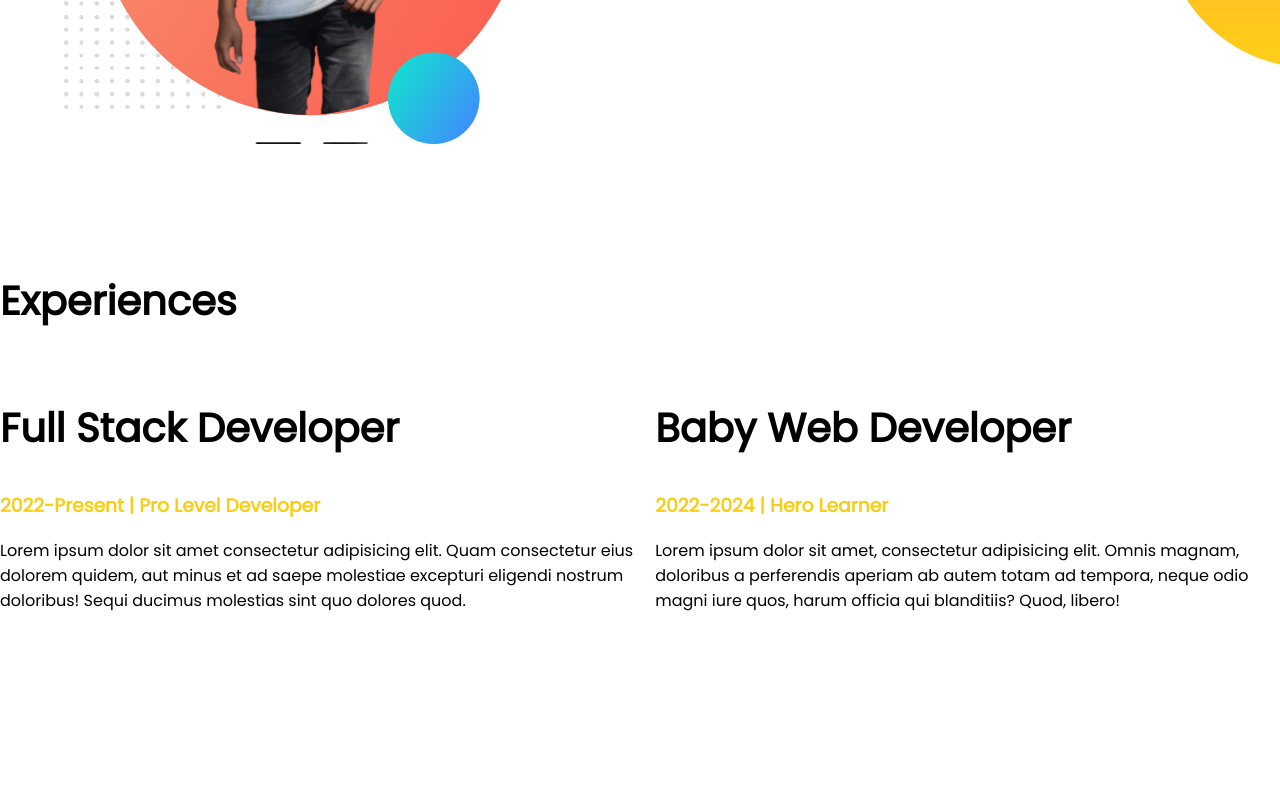
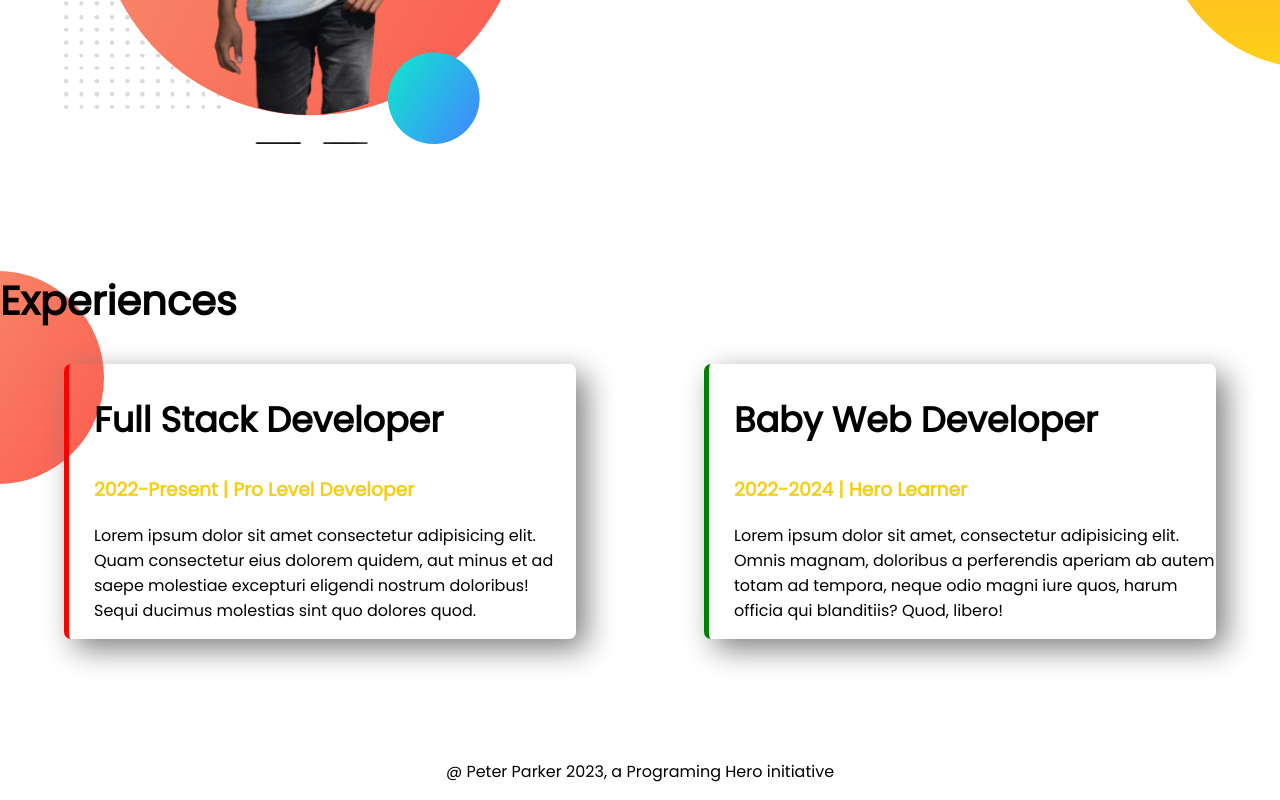
Before and after one commit to Unumongmarmahub/another-first-project-in-github, a plain HTML site: page index.html in a window 1280 px wide. Shown: the part 883-1683 px from the top of the page. Before the commit the page ends 1632 px from the top, so only its background shows below. Drawn offline with Linux system fonts and the light colour scheme.

Commit message:
compleate

```diff
--- a/index.html
+++ b/index.html
@@ -47,15 +47,15 @@
   <section class="experience-area">
     <h1>Experiences</h1>
     <div class="flexible-container">
-      <div class="experience-item">
-        <h1>Full Stack Developer</h1>
+      <div id="full-stack-developer" class="experience-item">
+        <h2>Full Stack Developer</h2>
         <h3 class="orange-color">2022-Present | Pro Level Developer </h3>
         <p>Lorem ipsum dolor sit amet consectetur adipisicing elit. Quam consectetur eius dolorem quidem, aut minus et
           ad
           saepe molestiae excepturi eligendi nostrum doloribus! Sequi ducimus molestias sint quo dolores quod.</p>
       </div>
-      <div class="experience-item">
-        <h1>Baby Web Developer</h1>
+      <div id="baby-developer" class="experience-item">
+        <h2>Baby Web Developer</h2>
         <h3 class="orange-color">2022-2024 | Hero Learner</h3>
         <p>Lorem ipsum dolor sit amet, consectetur adipisicing elit. Omnis magnam, doloribus a perferendis aperiam ab
           autem totam ad tempora, neque odio magni iure quos, harum officia qui blanditiis? Quod, libero!</p>
@@ -63,5 +63,8 @@
     </div>
   </section>
 </body>
+<footer>
+  <p>@ Peter Parker 2023, a Programing Hero initiative</p>
+</footer>
 
 </html>
--- a/style.css
+++ b/style.css
@@ -5,6 +5,10 @@
 
 h1 {
   font-size: 40px;
+}
+
+h2 {
+  font-size: 35px;
 }
 
 .orange-color {
@@ -44,3 +48,30 @@
   background-repeat: no-repeat;
   background-position: right;
 }
+
+.experience-area {
+  background-image: url(images/exp-bg.png);
+  background-repeat: no-repeat;
+}
+
+.experience-item {
+  width: 40%;
+  margin-left: 5%;
+  margin-right: 5%;
+  padding-left: 25px;
+  border-radius: 7px;
+  box-shadow: 10px 10px 30px gray;
+
+}
+
+#full-stack-developer {
+  border-left: 5px solid red;
+}
+
+#baby-developer {
+  border-left: 5px solid green;
+}
+
+footer p {
+  text-align: center;
+}
```
